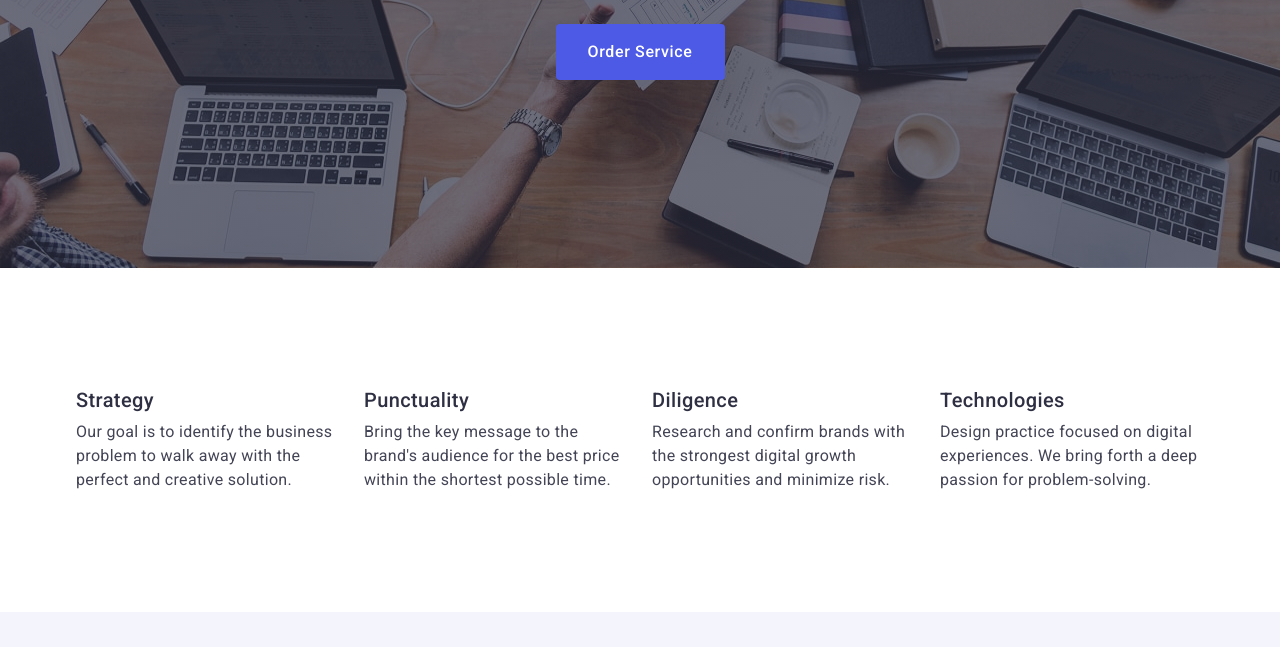
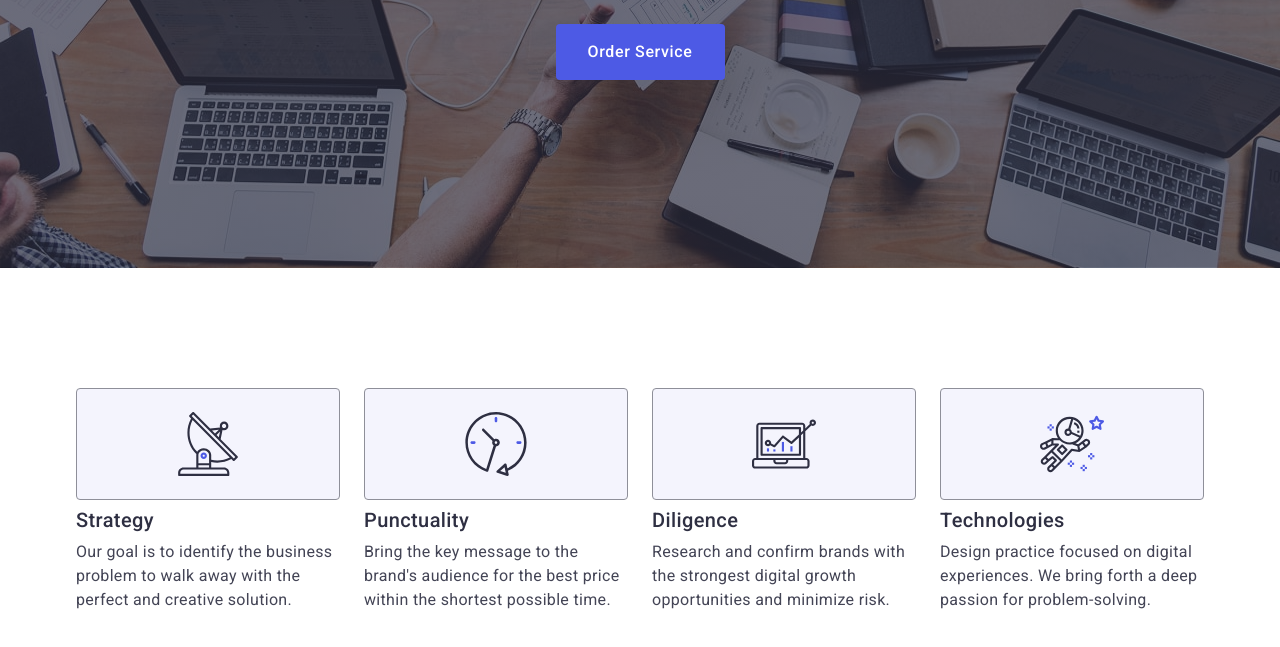
Before and after one commit to maksbaziuk/goit-markup-hw-04, a plain HTML site: page index.html in a window 1280 px wide. Shown: the part 405-1052 px from the top of the page. Drawn offline with nearby package versions, Linux system fonts and the light colour scheme.

Commit message:
update feature

```diff
--- a/css/styles.css
+++ b/css/styles.css
@@ -259,6 +259,22 @@ img {
   width: calc((100% - 72px) / 4);
 }
 
+.feature-list-item-container {
+  background-color: #f4f4fd;
+  border: 1px solid #8e8f99;
+  border-radius: 4px;
+  justify-content: center;
+  align-items: center;
+  height: 112px;
+  margin-bottom: 8px;
+  display: flex;
+}
+
+.feature-list-item-icon {
+  margin-left: auto;
+  margin-right: auto;
+}
+
 .feature-list-text {
   font-size: 16px;
   line-height: 1.5;
--- a/index.html
+++ b/index.html
@@ -69,6 +69,11 @@
           <h2 class="feature-title visually-hidden">не може бути пустим</h2>
           <ul class="feature-list">
             <li class="feature-list-item">
+              <div class="feature-list-item-container">
+                <svg class="feature-list-item-icon" width="64" height="64">
+                  <use href="./images/icons.svg#icon-antenna"></use>
+                </svg>
+              </div>
               <h3 class="feature-list-title">Strategy</h3>
               <p class="feature-list-text">
                 Our goal is to identify the business problem to walk away with
@@ -76,6 +81,11 @@
               </p>
             </li>
             <li class="feature-list-item">
+              <div class="feature-list-item-container">
+                <svg class="feature-list-item-icon" width="64" height="64">
+                  <use href="./images/icons.svg#icon-clock"></use>
+                </svg>
+              </div>
               <h3 class="feature-list-title">Punctuality</h3>
               <p class="feature-list-text">
                 Bring the key message to the brand's audience for the best price
@@ -83,6 +93,11 @@
               </p>
             </li>
             <li class="feature-list-item">
+              <div class="feature-list-item-container">
+                <svg class="feature-list-item-icon" width="64" height="64">
+                  <use href="./images/icons.svg#icon-diagram"></use>
+                </svg>
+              </div>
               <h3 class="feature-list-title">Diligence</h3>
               <p class="feature-list-text">
                 Research and confirm brands with the strongest digital growth
@@ -90,6 +105,11 @@
               </p>
             </li>
             <li class="feature-list-item">
+              <div class="feature-list-item-container">
+                <svg class="feature-list-item-icon" width="64" height="64">
+                  <use href="./images/icons.svg#icon-astronaut"></use>
+                </svg>
+              </div>
               <h3 class="feature-list-title">Technologies</h3>
               <p class="feature-list-text">
                 Design practice focused on digital experiences. We bring forth a
```
Also changed, not shown: images/icons.svg (added).
